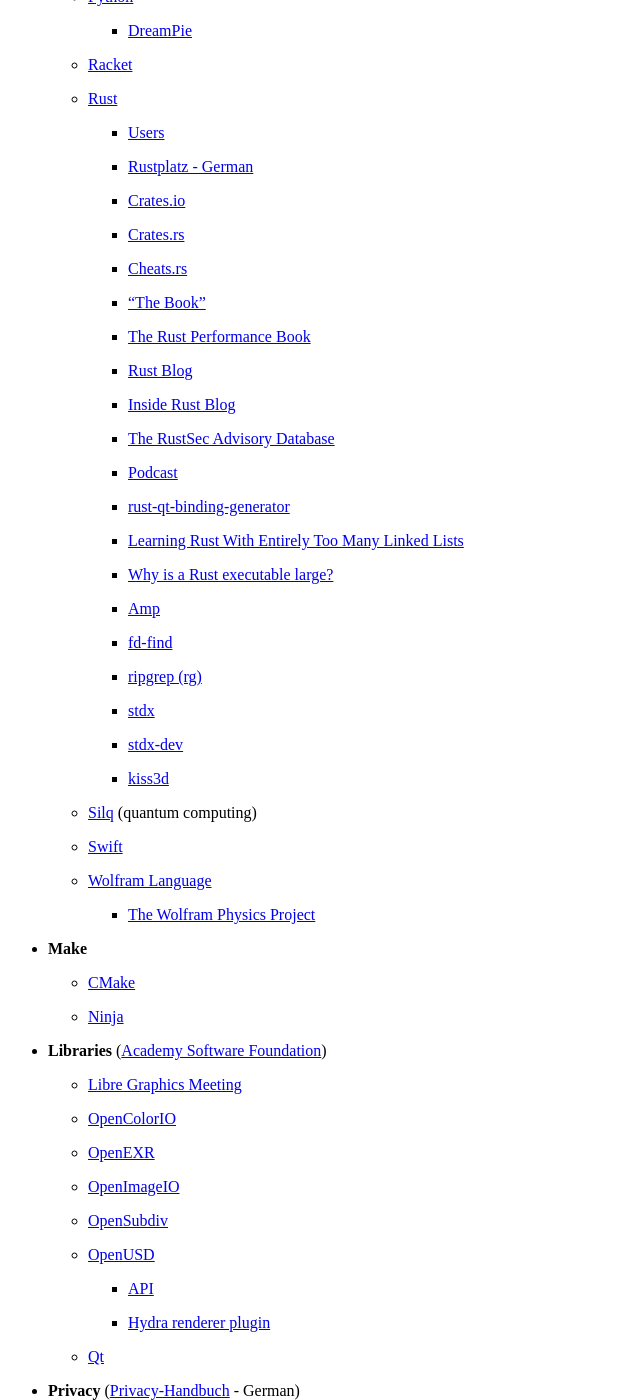
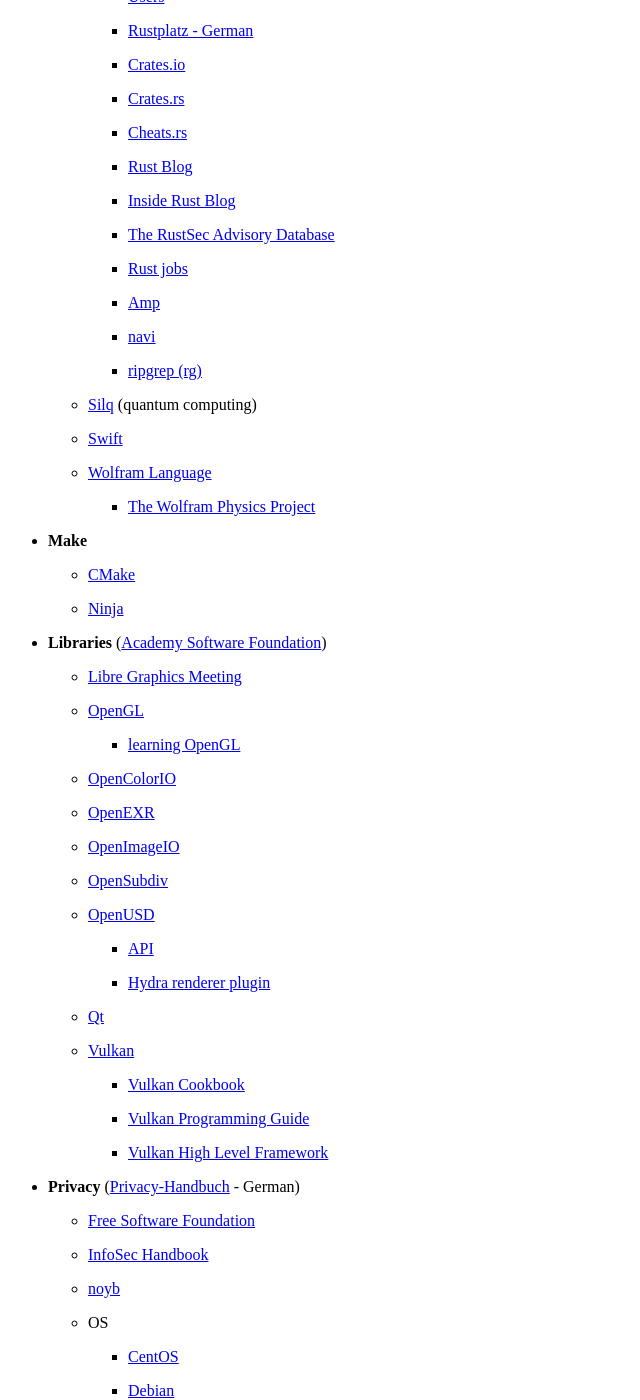
Before and after one commit to wahn/jan_walter_org, a Jekyll site: the page built from links/index.md, in a window 1280 px wide and 1400 px high, scrolled down 6347 px. Shown: the whole window, without its empty margins (0-640 px from the left). Built offline with Jekyll 4.4.1, drawn with Linux system fonts in a browser that asks for light colours; Markdown is read by kramdown in place of the engine named in the settings; some of the changed text lies outside the part shown.

Commit message:
Cleanup and add links. Re-organize them a bit.

```diff
--- a/links/index.md
+++ b/links/index.md
@@ -417,9 +409,9 @@
 
         + [Cheats.rs](https://cheats.rs)
 
-        + ["The Book"](https://doc.rust-lang.org/book)
+        <!-- + ["The Book"](https://doc.rust-lang.org/book) -->
 
-        + [The Rust Performance Book](https://nnethercote.github.io/perf-book)
+        <!-- + [The Rust Performance Book](https://nnethercote.github.io/perf-book) -->
 
         + [Rust Blog](https://blog.rust-lang.org/index.html)
 
@@ -427,27 +419,31 @@
 
         + [The RustSec Advisory Database](https://rustsec.org)
 
-        + [Podcast](http://www.newrustacean.com)
+        + [Rust jobs](https://www.rustjobs.dev)
 
-        + [rust-qt-binding-generator](https://github.com/KDE/rust-qt-binding-generator)
+        + [Amp](https://amp.rs/docs/usage)
 
-        + [Learning Rust With Entirely Too Many Linked Lists](http://cglab.ca/~abeinges/blah/too-many-lists/book)
+        + [navi](https://github.com/denisidoro/navi)
 
-        + [Why is a Rust executable large?](https://lifthrasiir.github.io/rustlog/why-is-a-rust-executable-large.html)
+        + [ripgrep (rg)](https://github.com/BurntSushi/ripgrep)
+
+        <!-- + [Podcast](http://www.newrustacean.com) -->
+
+        <!-- + [rust-qt-binding-generator](https://github.com/KDE/rust-qt-binding-generator) -->
+
+        <!-- + [Learning Rust With Entirely Too Many Linked Lists](http://cglab.ca/~abeinges/blah/too-many-lists/book) -->
+
+        <!-- + [Why is a Rust executable large?](https://lifthrasiir.github.io/rustlog/why-is-a-rust-executable-large.html) -->
 
         <!--- + [rust-bindgen](https://github.com/crabtw/rust-bindgen) -->
 
-        + [Amp](https://amp.rs/docs/usage)
+        <!-- + [fd-find](https://github.com/sharkdp/fd) -->
 
-        + [fd-find](https://github.com/sharkdp/fd)
+        <!-- + [stdx](https://github.com/brson/stdx) -->
 
-        + [ripgrep (rg)](https://github.com/BurntSushi/ripgrep)
+        <!-- + [stdx-dev](https://github.com/llogiq/stdx-dev) -->
 
-        + [stdx](https://github.com/brson/stdx)
-
-        + [stdx-dev](https://github.com/llogiq/stdx-dev)
-
-        + [kiss3d](http://kiss3d.org)
+        <!-- + [kiss3d](http://kiss3d.org) -->
 
     - [Silq](https://silq.ethz.ch) (quantum computing)
 
@@ -467,6 +463,10 @@
 
     - [Libre Graphics Meeting](https://libregraphicsmeeting.org)
 
+    - [OpenGL](https://www.opengl.org)
+
+        + [learning OpenGL](https://learnopengl.com)
+
     - [OpenColorIO](http://opencolorio.org)
 
     - [OpenEXR](http://www.openexr.org)
@@ -482,6 +482,14 @@
         + [Hydra renderer plugin](https://graphics.pixar.com/usd/docs/api/hd_embree_page_front.html)
 
     - [Qt](https://doc.qt.io)
+
+    - [Vulkan](https://www.khronos.org/vulkan)
+
+        + [Vulkan Cookbook](https://github.com/PacktPublishing/Vulkan-Cookbook)
+
+        + [Vulkan Programming Guide](http://www.vulkanprogrammingguide.com)
+
+        + [Vulkan High Level Framework](https://github.com/nvpro-pipeline/VkHLF)
 
 * __Privacy__ ([Privacy-Handbuch](https://www.privacy-handbuch.de/index.htm) - German)
 
```
Also changed, not shown: other parts of links/index.md (+8 -8 lines).
